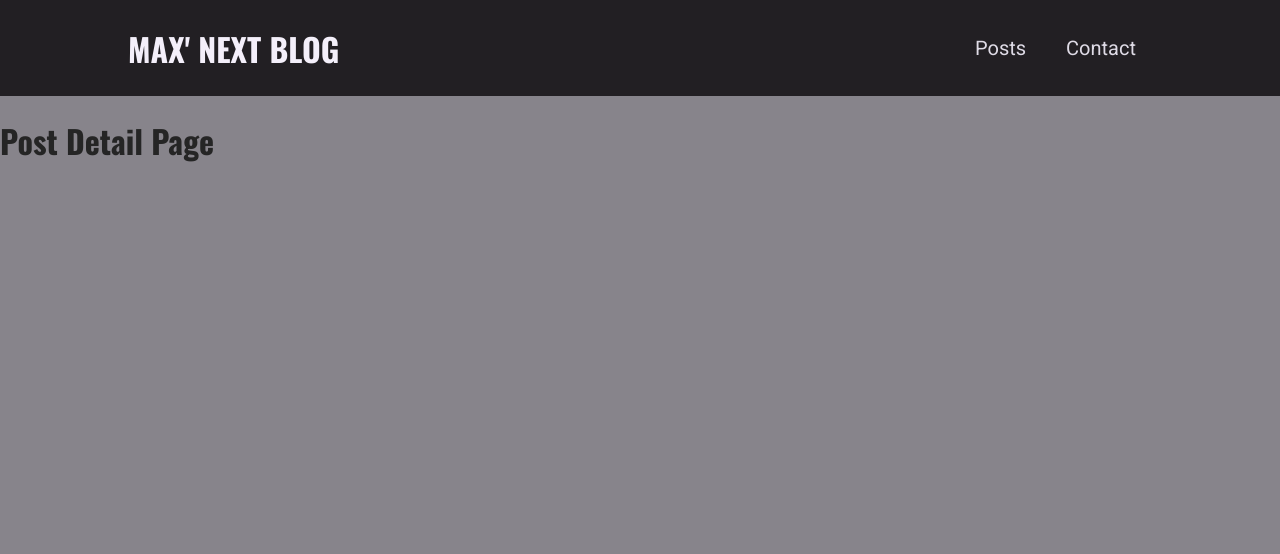
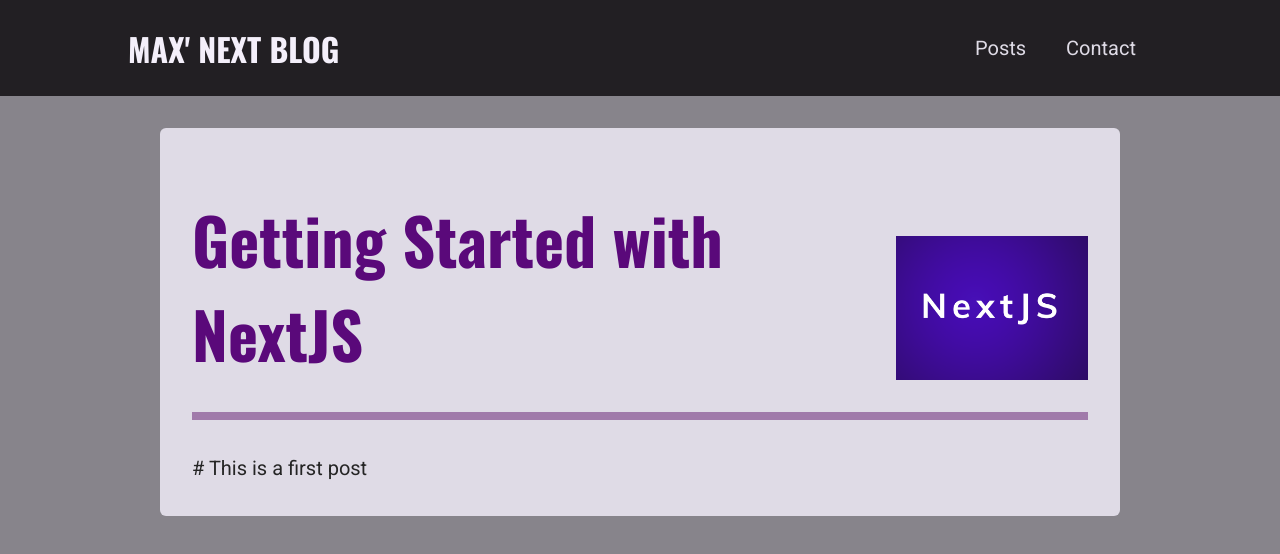
Before and after one commit to pavelklos/nextjs-blog, a Next.js app: page /posts/getting-started-with-nextjs in a window 1280 px wide. Shown: the top 554 px of the page. Built offline with nearby package versions, Linux system fonts and the light colour scheme.

Commit message:
183. [10:10] Working On The "Post Detail" Page

```diff
--- /dev/null
+++ b/components/post-detail/post-content.js
@@ -0,0 +1,26 @@
+// rfce
+import PostHeader from "./post-header";
+import classes from "./post-content.module.css";
+
+function PostContent() {
+  const imagePath = `/images/posts/${DUMMY_POST.slug}/${DUMMY_POST.image}`;
+
+  return (
+    <article className={classes.content}>
+      <PostHeader title={DUMMY_POST.title} image={imagePath} />
+      {DUMMY_POST.content}
+    </article>
+  );
+}
+
+export default PostContent;
+
+const DUMMY_POST = {
+  slug: "getting-started-with-nextjs",
+  title: "Getting Started with NextJS",
+  image: "getting-started-nextjs.png",
+  excerpt:
+    "NextJS is a the React framework for production - it makes building fullstack React apps and sites a breeze and ships with built-in SSR.",
+  date: "2022-02-10",
+  content: "# This is a first post",
+};
--- /dev/null
+++ b/components/post-detail/post-content.module.css
@@ -0,0 +1,26 @@
+.content {
+  width: 95%;
+  max-width: 60rem;
+  margin: var(--size-8) auto;
+  font-size: var(--size-5);
+  line-height: var(--size-8);
+  background-color: var(--color-grey-100);
+  border-radius: 6px;
+  padding: var(--size-4);
+}
+
+.content p {
+  color: var(--color-grey-800);
+}
+
+.content .image {
+  margin: var(--size-4) auto;
+  width: 100%;
+  max-width: 600px;
+}
+
+@media (min-width: 768px) {
+  .content {
+    padding: var(--size-8);
+  }
+}
--- /dev/null
+++ b/components/post-detail/post-header.js
@@ -0,0 +1,16 @@
+// rfce
+import Image from "next/image";
+import classes from "./post-header.module.css";
+
+function PostHeader(props) {
+  const { title, image } = props;
+
+  return (
+    <header className={classes.header}>
+      <h1>{title}</h1>
+      <Image src={image} alt={title} width={200} height={150} />
+    </header>
+  );
+}
+
+export default PostHeader;
--- /dev/null
+++ b/components/post-detail/post-header.module.css
@@ -0,0 +1,37 @@
+.header {
+  padding-bottom: var(--size-8);
+  border-bottom: 8px solid var(--color-primary-100);
+  margin: var(--size-4) 0;
+  display: flex;
+  flex-direction: column-reverse;
+  justify-content: space-between;
+  align-items: center;
+  gap: 1rem;
+}
+
+.header h1 {
+  font-size: var(--size-8);
+  color: var(--color-primary-500);
+  margin: 0;
+  line-height: initial;
+  text-align: center;
+}
+
+.header img {
+  object-fit: cover;
+  width: 200px;
+  height: 120px;
+}
+
+@media (min-width: 768px) {
+  .header {
+    margin: var(--size-8) 0;
+    flex-direction: row;
+    align-items: flex-end;
+  }
+
+  .header h1 {
+    font-size: var(--size-16);
+    text-align: left;
+  }
+}
--- a/pages/posts/[slug].js
+++ b/pages/posts/[slug].js
@@ -1,7 +1,8 @@
 // rfce
+import PostContent from "../../components/post-detail/post-content";
 
 function PostDetailPage() {
-  return <h1>Post Detail Page</h1>;
+  return <PostContent />;
 }
 
 export default PostDetailPage;
```
